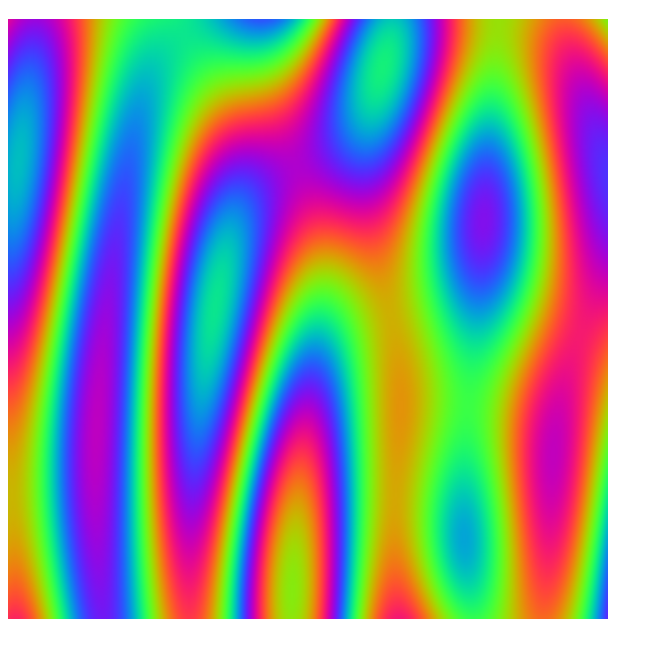
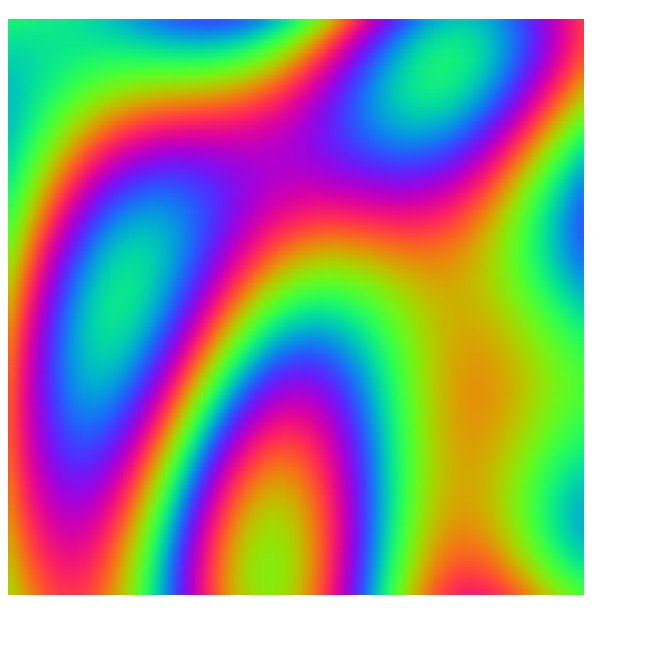
Before and after one commit to sroccaserra/plasma-js, a plain HTML site: page index.html in a window 1280 px wide. Shown: the part 61-718 px from the top of the page, without its empty margins (0-663 px from the left). Drawn offline with Linux system fonts and the light colour scheme; animation ran at ten frames a second.

Commit message:
Init canvas dimensions in js, not html

```diff
--- a/index.html
+++ b/index.html
@@ -8,7 +8,7 @@
 <body>
     <h1>Plasma</h1>
     <div>
-        <canvas id="screen" style="width: 600px; height: 600px;"/>
+        <canvas id="screen"/>
     </div>
 </body>
 </html>
--- a/javascript/index.js
+++ b/javascript/index.js
@@ -10,16 +10,37 @@ window.requestAnimFrame = (function(){
     };
 })();
 
+const w = 64;
+const h = 64;
+const pixelSize = 9;
+
+let counter = 0;
+
+function get2DContext(canvasId) {
+  const canvas = document.getElementById(canvasId);
+  canvas.width = w;
+  canvas.height = h;
+  canvas.style = "image-rendering: -moz-crisp-edges; image-rendering: -o-crisp-edges; image-rendering: -webkit-optimize-contrast; image-rendering: crisp-edges;";
+  canvas.style.width = `${w*pixelSize}px`;
+  canvas.style.height = `${h*pixelSize}px`;
+  context = canvas.getContext( '2d' );
+  context.imageSmoothingEnabled = false;
+  return context;
+}
+
+function getTimeMs() {
+  return window.performance.now();
+}
+
 function drawFrame(context, plasmaMap, colorMap) {
   const time = new Date().getTime() * 0.003;
 
   const w = context.canvas.width;
   const h = context.canvas.height;
-  context.imageSmoothingEnabled = false;
-  context.mozImageSmoothingEnabled = false
   const imageData = context.getImageData(0, 0, w, h);
   const px = imageData.data;
 
+  const start = getTimeMs();
   const kx = w/h;
   for(let y = 0; y < h; y++) {
     const yy = y/h - 0.5;
@@ -29,18 +50,22 @@ function drawFrame(context, plasmaMap, colorMap) {
       colorMap(px, (y*w + x)*4, v);
     }
   }
+  const end = getTimeMs();
+  if (counter < 100) {
+    console.log(end - start);
+  }
   context.putImageData(imageData, 0, 0);
+  counter += 1;
 }
 
 function drawStill(canvasId, plasmaMap, colorMap) {
-  const canvas = document.getElementById(canvasId);
-  const context = canvas.getContext( '2d' );
+  const context = get2DContext(canvasId);
   drawFrame(context, plasmaMap, colorMap);
 }
 
 function drawAnimated(canvasId, plasmaMap, colorMap) {
-  const canvas = document.getElementById(canvasId);
-  const context = canvas.getContext( '2d' );
+  const context = get2DContext(canvasId);
+  console.log(`${context.canvas.width}x${context.canvas.height}`);
 
   function animate() {
     drawFrame(context, plasmaMap, colorMap);
```
